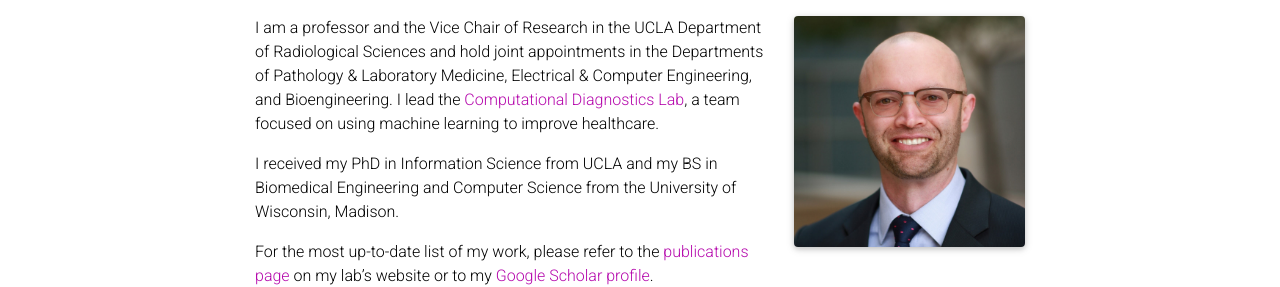
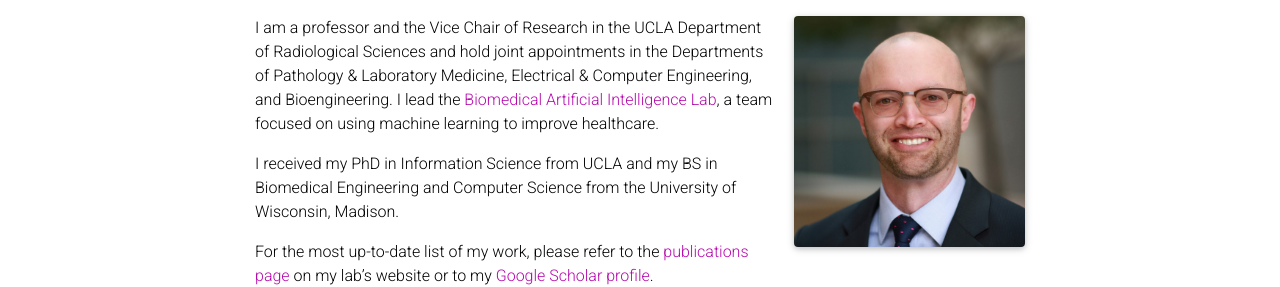
Before and after one commit to cwellsarnold/cwellsarnold.github.io, a Jekyll site: the page built from _pages/about.md, in a window 1280 px wide. Shown: the part 153-440 px from the top of the page. Built offline with Jekyll 4.4.1, drawn with Linux system fonts in a browser that asks for light colours; full-size pictures stand in for the smaller copies a plugin makes; comment, search, counter and statistics services are not loaded; a style sheet for code colours, icons or effects is not loaded.

Commit message:
update lab

```diff
--- a/_pages/about.md
+++ b/_pages/about.md
@@ -16,8 +16,8 @@
 social: true  # includes social icons at the bottom of the page
 ---
 
-I am a professor and the Vice Chair of Research in the UCLA Department of Radiological Sciences and hold joint appointments in the Departments of Pathology & Laboratory Medicine, Electrical & Computer Engineering, and Bioengineering. I lead the <a href="https://cdx.seas.ucla.edu">Computational Diagnostics Lab</a>, a team focused on using machine learning to improve healthcare.
+I am a professor and the Vice Chair of Research in the UCLA Department of Radiological Sciences and hold joint appointments in the Departments of Pathology & Laboratory Medicine, Electrical & Computer Engineering, and Bioengineering. I lead the <a href="https://bair.seas.ucla.edu">Biomedical Artificial Intelligence Lab</a>, a team focused on using machine learning to improve healthcare.
 
 I received my PhD in Information Science from UCLA and my BS in Biomedical Engineering and Computer Science from the University of Wisconsin, Madison.
 
-For the most up-to-date list of my work, please refer to the <a href="https://cdx.seas.ucla.edu/publications/">publications page</a> on my lab's website or to my <a href="https://scholar.google.com/citations?user=ghhboLQAAAAJ">Google Scholar profile</a>.
+For the most up-to-date list of my work, please refer to the <a href="https://bair.seas.ucla.edu/publications/">publications page</a> on my lab's website or to my <a href="https://scholar.google.com/citations?user=ghhboLQAAAAJ">Google Scholar profile</a>.
```
